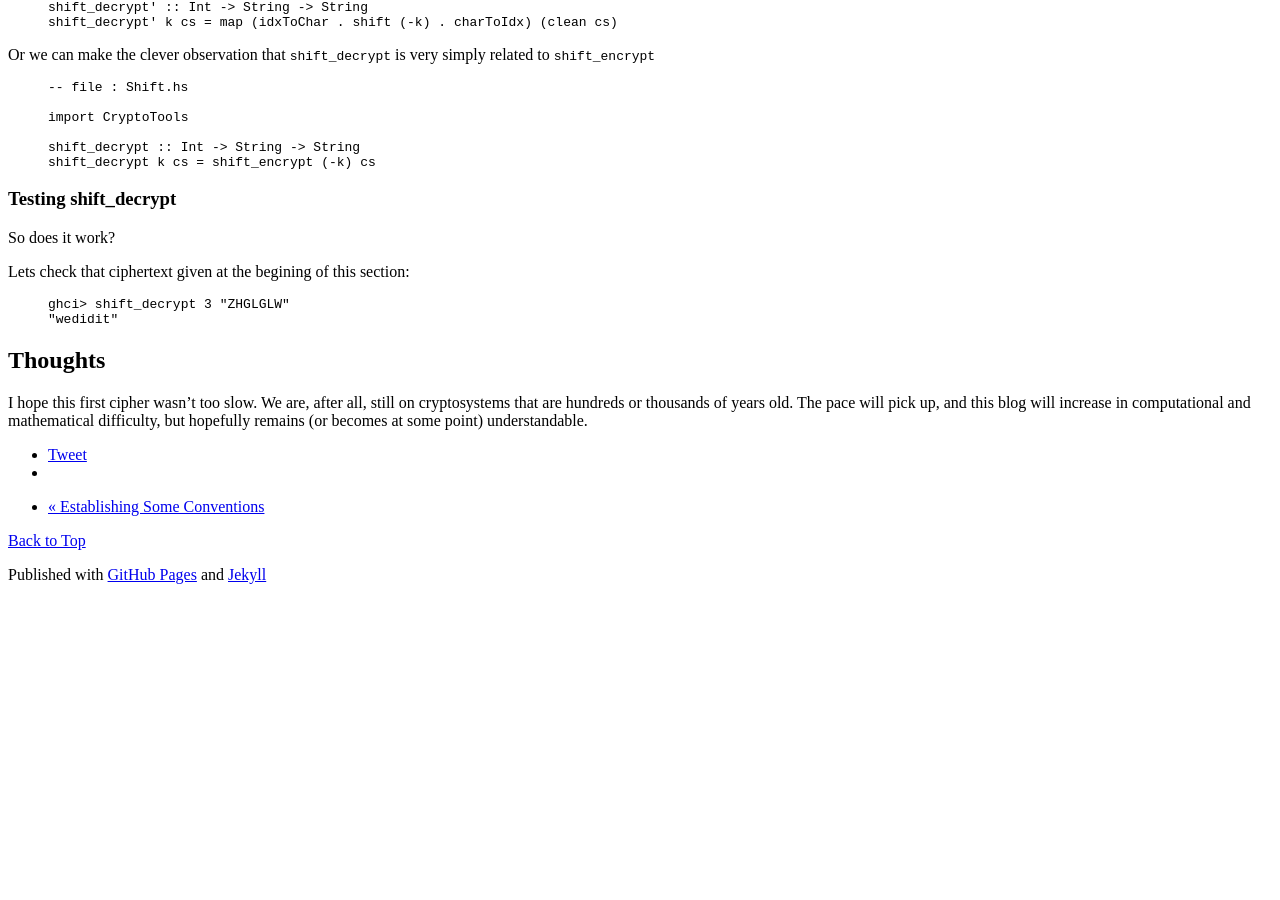
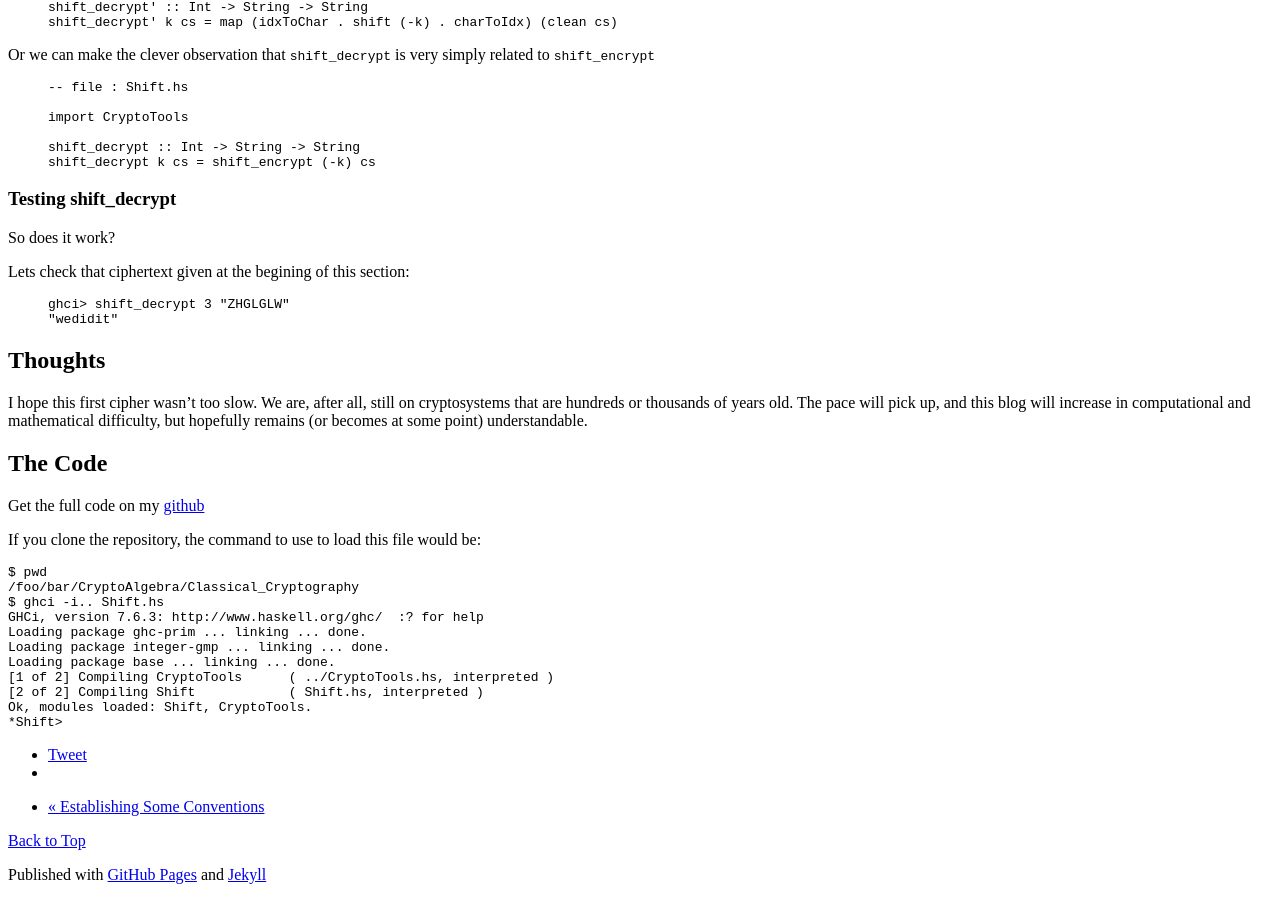
Before and after one commit to mgaut72/CryptoAlgebra, a Jekyll site: the page built from _posts/2014-01-21-Shift-Cipher.md, in a window 1280 px wide and 900 px high, scrolled down 1622 px. Built offline with Jekyll 4.4.1, drawn with Linux system fonts in a browser that asks for light colours; formulas are drawn with MathJax 3; comment, search, counter and statistics services are not loaded; before the commit the page ends 2222 px from its top, so only the background shows below that.

Commit message:
add some code links

````diff
--- a/_posts/2014-01-21-Shift-Cipher.md
+++ b/_posts/2014-01-21-Shift-Cipher.md
@@ -6,6 +6,8 @@ tags: [encryption, decryption]
 ---
 
 Time for our first cipher, the Shift Cipher!
+
+
 
 ## The basics
 
@@ -132,3 +134,22 @@ I hope this first cipher wasn't too slow.  We are, after all, still on
 cryptosystems that are hundreds or thousands of years old.  The pace will pick
 up, and this blog will increase in computational and mathematical difficulty,
 but hopefully remains (or becomes at some point) understandable.
+
+## The Code
+Get the full code on my
+[github](https://github.com/mgaut72/CryptoAlgebra/blob/master/Classical_Cryptography/Shift.hs)
+
+If you clone the repository, the command to use to load this file would be:
+```
+$ pwd
+/foo/bar/CryptoAlgebra/Classical_Cryptography
+$ ghci -i.. Shift.hs
+GHCi, version 7.6.3: http://www.haskell.org/ghc/  :? for help
+Loading package ghc-prim ... linking ... done.
+Loading package integer-gmp ... linking ... done.
+Loading package base ... linking ... done.
+[1 of 2] Compiling CryptoTools      ( ../CryptoTools.hs, interpreted )
+[2 of 2] Compiling Shift            ( Shift.hs, interpreted )
+Ok, modules loaded: Shift, CryptoTools.
+*Shift>
+```
````
